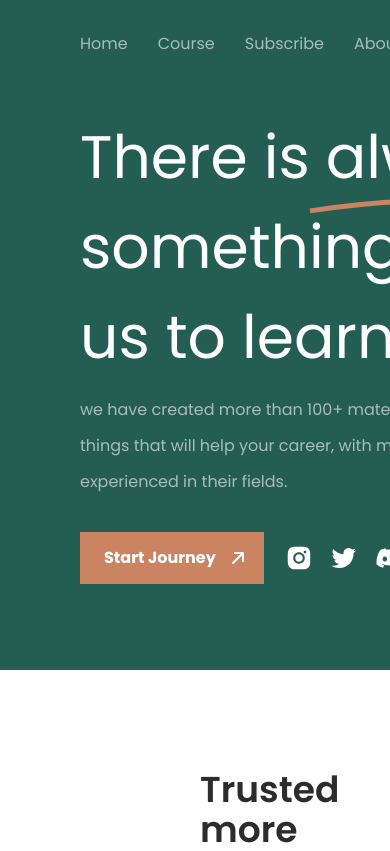
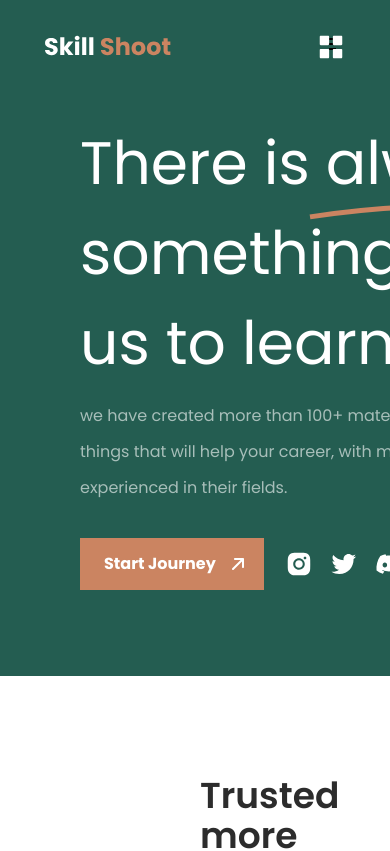
Before and after one commit to Fahim1837/web-appick, a React (Vite) app: page / in a window 390 px wide. Shown: the top 851 px of the page. Built offline with nearby package versions, Linux system fonts and the light colour scheme.

Commit message:
1. useWindowDimension Hook updated 2. Header is responsive

```diff
--- a/src/components/header/Button.tsx
+++ b/src/components/header/Button.tsx
@@ -1,4 +1,5 @@
-function Button() {
+import menu from '../../assets/svg/menu_bar.svg'
+function Button1() {
     return (
         <nav className="flex gap-[20px] list-none items-center text-white">
             <li>Login</li>
@@ -9,4 +10,12 @@ function Button() {
     )
 }
 
-export default Button
+export function Button2() {
+    return (
+            <button className="py-2 rounded-lg">
+                <img src= {menu} alt="Menu" />
+            </button>
+    )
+}
+
+export default Button1
--- a/src/components/header/index.tsx
+++ b/src/components/header/index.tsx
@@ -1,13 +1,17 @@
-import Button from './Button'
+import useWindowDimensions from '../../hooks/useWindowDimension'
+import Button1, { Button2 } from './Button'
 import Logo from './Logo'
 import Navbar from './Navbar'
 
 function Header() {
+    const isMobile = useWindowDimensions()
+
     return (
-        <div className="flex justify-between items-center bg-primary px-20 pt-6">
+        <div className="flex justify-between items-center bg-primary px-20 pt-6 sm:px-11">
             <Logo />
-            <Navbar />
-            <Button />
+            {!isMobile && <Navbar />}
+            {!isMobile && <Button1 />}
+            {isMobile && <Button2 />}
         </div>
     )
 }
--- a/src/hooks/useWindowDimension.ts
+++ b/src/hooks/useWindowDimension.ts
@@ -17,7 +17,9 @@ function useWindowDimensions() {
         return () => window.removeEventListener('resize', handleResize)
     }, [])
 
-    return windowDimensions
+    const isMobile = windowDimensions.width <= 640 ? true : false
+    return isMobile
 }
 
+
 export default useWindowDimensions
--- a/tailwind.config.js
+++ b/tailwind.config.js
@@ -3,6 +3,10 @@ export default {
     content: ['./index.html', './src/**/*.{js,ts,jsx,tsx}'],
     theme: {
         extend: {
+            screens: {
+                "sm": { max: "640px" },
+                // => @media (max-width: 1535px) { ... }
+            },
             spacing: {
                 15: '3.75rem' /* 60px */,
                 25: '6.25rem' /* 100px */,
```
